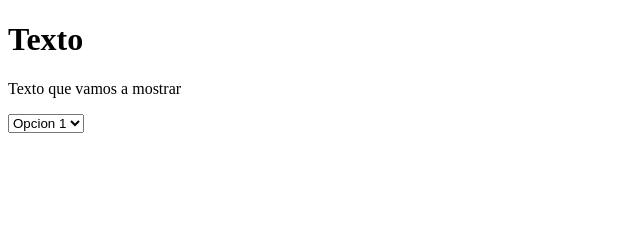
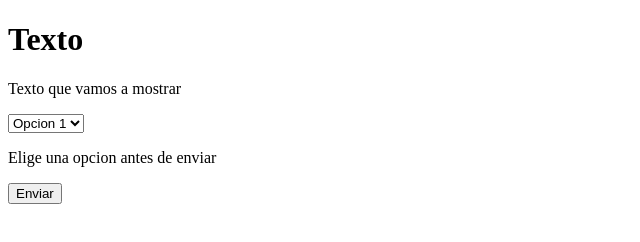
Before and after one commit to Edcd26/prueba, a plain HTML site: page index.html in a window 1280 px wide. Shown: the whole page, without its empty margins (0-640 px from the left). Drawn offline with Linux system fonts and the light colour scheme.

Commit message:
Agregamos el boton de enviar

```diff
--- a/index.html
+++ b/index.html
@@ -14,5 +14,10 @@
             <option value="">Opcion 3</option>
             <option value="">Opcion 4</option>
         </select>
+
+        <p>Elige una opcion antes de enviar</p>
+        <form action="">
+            <button type="submit" name="Enviar">Enviar</button>
+        </form>
     </body>
 </html>
```
